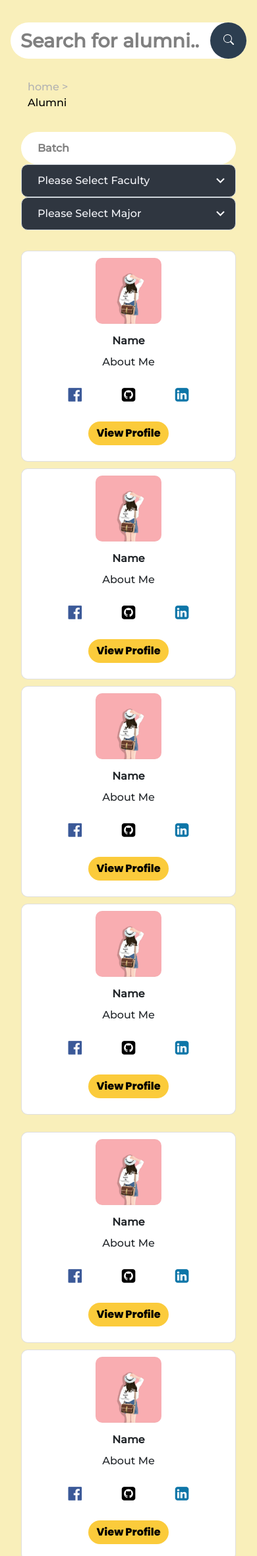
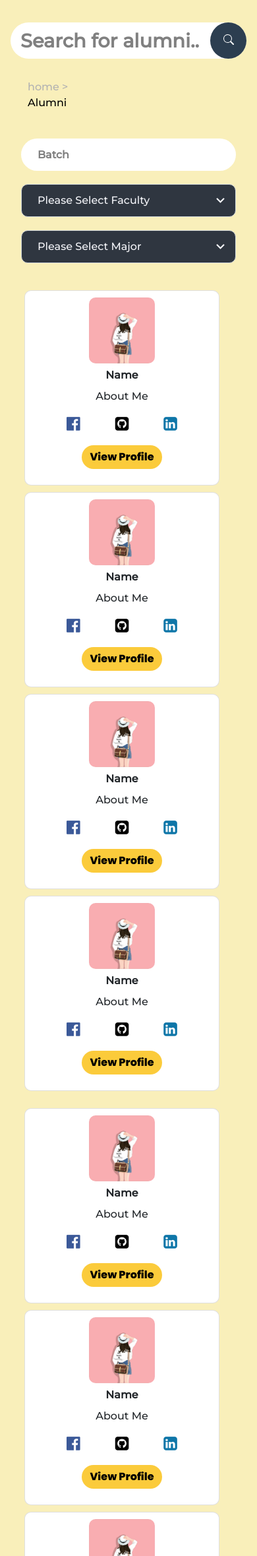
Before and after one commit to amarabjamal/Online-Alumni-System, a PHP site: page /alumni-page.html in a window 390 px wide. Shown: the part 241-2600 px from the top of the page at 66% size. Run offline with PHP 8.4, Linux system fonts and the light colour scheme; some libraries are stand-ins or nearby versions; some web fonts are replaced.

Commit message:
modify breakpoints and vw

```diff
--- a/alumni-page.html
+++ b/alumni-page.html
@@ -99,7 +99,7 @@
         </div>
 
         <!-- column for faculty -->
-        <div class="col-lg-4">
+        <div class="col-lg-4 break">
             <select name="faculty" id="main-menu" class="custom-select">
                 <option value="selectF" disabled selected>Please Select Faculty</option>
                 <option value="education">Faculty of Education</option>
@@ -121,7 +121,7 @@
         </div>
 
         <!-- column for major -->
-        <div class="col-lg-4">
+        <div class="col-lg-4 break">
             <select name="major" id="sub-menu" class="custom-select">
                 <option value="selectM" disabled selected>Please Select Major</option>
             </select>
@@ -130,9 +130,7 @@
 
     <!-- ROW FOR CARDS-->
 
-
     <div class="row cards">
-
 
         <div class="col-md-3 col-sm-6 col-xs-12">
             <div class="card">
@@ -213,30 +211,11 @@
                 </div>
             </div>
         </div>
-
-        <!-- <div class="col">
-            <div class="card">
-                <img src="images/avatar.jpg" alt="man">
-                <div class="desc">
-                    <p class="name" style="font-weight: 800;">Name</p>
-                    <p class="abtMe">About Me</p>
-                </div>
-                <div class="socmed">
-                    <a href="https://www.facebook.com/login/web/"><i
-                            class="fa fa-facebook-official bg-transparent"></i></a>
-                    <a href="https://github.com/login"><i class="fa fa-github-square bg-transparent"></i></a>
-                    <a href="https://www.linkedin.com/uas/login"><i
-                            class="fa fa-linkedin-square bg-transparent"></i></a>
-                </div>
-                <div class="button">
-                    <a class="btn btn-primary" href="profile.html" role="button">View Profile</a>
-                </div>
-            </div>
-        </div> -->
     </div>
 
     <div class="row cards">
-        <div class="col-lg-3">
+
+        <div class="col-md-3 col-sm-6 col-xs-12">
             <div class="card">
                 <img src="images/avatar.jpg" alt="man">
                 <div class="desc">
@@ -256,7 +235,7 @@
             </div>
         </div>
 
-        <div class="col-lg-3">
+        <div class="col-md-3 col-sm-6 col-xs-12">
             <div class="card">
                 <img src="images/avatar.jpg" alt="man">
                 <div class="desc">
@@ -276,7 +255,7 @@
             </div>
         </div>
 
-        <div class="col-lg-3">
+        <div class="col-md-3 col-sm-6 col-xs-12">
             <div class="card">
                 <img src="images/avatar.jpg" alt="man">
                 <div class="desc">
@@ -296,7 +275,30 @@
             </div>
         </div>
 
-        <div class="col-lg-3">
+        <div class="col-md-3 col-sm-6 col-xs-12">
+            <div class="card">
+                <img src="images/avatar.jpg" alt="man">
+                <div class="desc">
+                    <p class="name" style="font-weight: 800;">Name</p>
+                    <p class="abtMe">About Me</p>
+                </div>
+                <div class="socmed">
+                    <a href="https://www.facebook.com/login/web/"><i
+                            class="fa fa-facebook-official bg-transparent"></i></a>
+                    <a href="https://github.com/login"><i class="fa fa-github-square bg-transparent"></i></a>
+                    <a href="https://www.linkedin.com/uas/login"><i
+                            class="fa fa-linkedin-square bg-transparent"></i></a>
+                </div>
+                <div class="button">
+                    <a class="btn btn-primary" href="profile.html" role="button">View Profile</a>
+                </div>
+            </div>
+        </div>
+    </div>
+
+    <div class="row cards">
+
+        <div class="col-md-3 col-sm-6 col-xs-12">
             <div class="card">
                 <img src="images/avatar.jpg" alt="man">
                 <div class="desc">
@@ -316,11 +318,66 @@
             </div>
         </div>
 
+        <div class="col-md-3 col-sm-6 col-xs-12">
+            <div class="card">
+                <img src="images/avatar.jpg" alt="man">
+                <div class="desc">
+                    <p class="name" style="font-weight: 800;">Name</p>
+                    <p class="abtMe">About Me</p>
+                </div>
+                <div class="socmed">
+                    <a href="https://www.facebook.com/login/web/"><i
+                            class="fa fa-facebook-official bg-transparent"></i></a>
+                    <a href="https://github.com/login"><i class="fa fa-github-square bg-transparent"></i></a>
+                    <a href="https://www.linkedin.com/uas/login"><i
+                            class="fa fa-linkedin-square bg-transparent"></i></a>
+                </div>
+                <div class="button">
+                    <a class="btn btn-primary" href="profile.html" role="button">View Profile</a>
+                </div>
+            </div>
+        </div>
+
+        <div class="col-md-3 col-sm-6 col-xs-12">
+            <div class="card">
+                <img src="images/avatar.jpg" alt="man">
+                <div class="desc">
+                    <p class="name" style="font-weight: 800;">Name</p>
+                    <p class="abtMe">About Me</p>
+                </div>
+                <div class="socmed">
+                    <a href="https://www.facebook.com/login/web/"><i
+                            class="fa fa-facebook-official bg-transparent"></i></a>
+                    <a href="https://github.com/login"><i class="fa fa-github-square bg-transparent"></i></a>
+                    <a href="https://www.linkedin.com/uas/login"><i
+                            class="fa fa-linkedin-square bg-transparent"></i></a>
+                </div>
+                <div class="button">
+                    <a class="btn btn-primary" href="profile.html" role="button">View Profile</a>
+                </div>
+            </div>
+        </div>
+
+        <div class="col-md-3 col-sm-6 col-xs-12">
+            <div class="card">
+                <img src="images/avatar.jpg" alt="man">
+                <div class="desc">
+                    <p class="name" style="font-weight: 800;">Name</p>
+                    <p class="abtMe">About Me</p>
+                </div>
+                <div class="socmed">
+                    <a href="https://www.facebook.com/login/web/"><i
+                            class="fa fa-facebook-official bg-transparent"></i></a>
+                    <a href="https://github.com/login"><i class="fa fa-github-square bg-transparent"></i></a>
+                    <a href="https://www.linkedin.com/uas/login"><i
+                            class="fa fa-linkedin-square bg-transparent"></i></a>
+                </div>
+                <div class="button">
+                    <a class="btn btn-primary" href="profile.html" role="button">View Profile</a>
+                </div>
+            </div>
+        </div>
     </div>
-    <!-- add more breakpoints -->
-
-    <!-- add hover -->
-
 
     <!-- footer -->
     <footer id="footer">
--- a/styles/alumni-page.css
+++ b/styles/alumni-page.css
@@ -246,8 +246,16 @@ body {
 
 
 /* ADDING AUTOCOMPLETE FEATURE TO BATCH */
+
+.search-input {
+    margin: 10px 0px;
+}
+
+.break {
+    margin: 10px 0px;
+}
+
 .search-input input{
-
     height: 100%;
     width: 100%;
     padding: 15px;
@@ -359,16 +367,18 @@ body {
 /* FOR ALUMNI PROFILE CARDS */
 .cards {
     padding: .5rem 2rem;
+    width: 100%;
 }
 
 .card {
     border-radius: 10px;
     background: white;
     /* margin: 10px; */
-    gap: .5rem;
-    margin: 5px 0px;
-    min-width: 200px;
-    width: 100%;
+
+    vertical-align: middle;
+    margin: 5px 5px;
+    min-width: 250px;
+    width: 18rem;
 
 }
 
```
